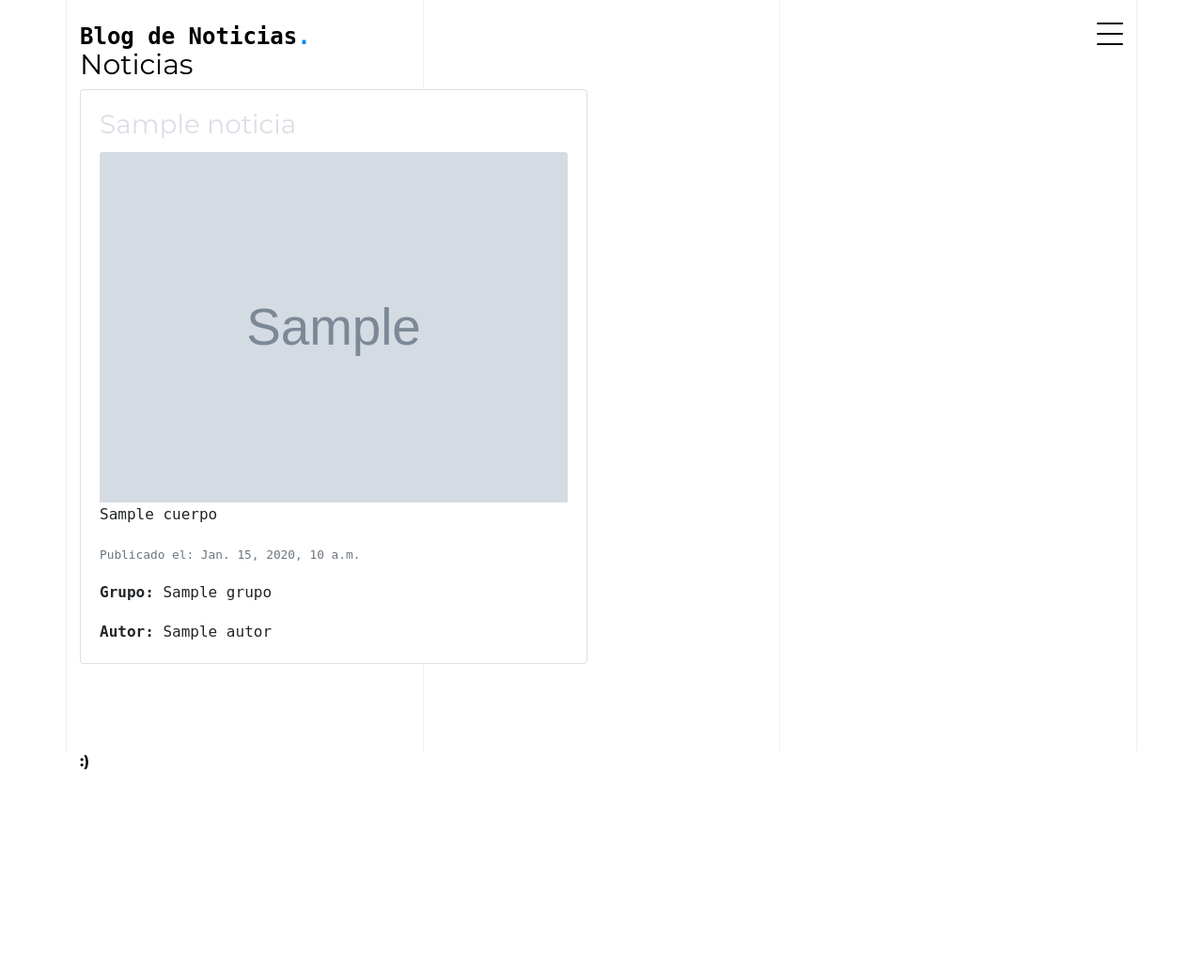
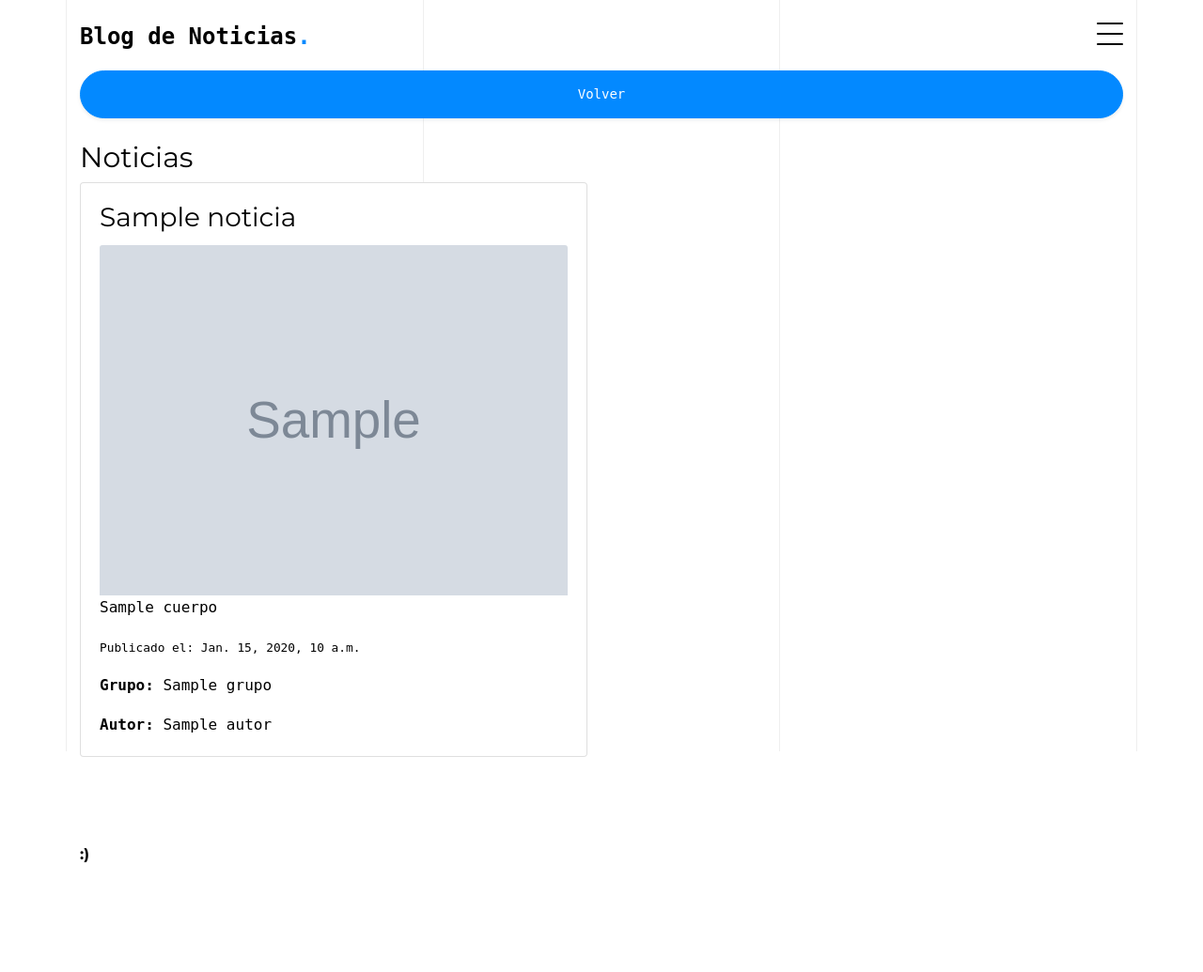
Before and after one commit to sebasgfb/django, a Django app: template CMS/pagina_cms/templates/ver_noticias.html in a window 1280 px wide. Shown: the whole page at 94% size. Before the commit the page ends 820 px from the top, so only its background shows below. Run offline with Django 3.2, Linux system fonts and the light colour scheme; the template is opened without the code that fills it: most values are stand-ins (such as "Sample title", 1, 10 or a date in 2020); grey boxes marked "Sample" are stand-in pictures; some libraries are stand-ins or nearby versions; some web fonts are replaced.

Commit message:
botones de atras

```diff
--- a/CMS/pagina_cms/templates/agregar_noticia.html
+++ b/CMS/pagina_cms/templates/agregar_noticia.html
@@ -12,6 +12,7 @@
                         <path d="M10,10 L50,100 L90,50" stroke="#0389ff"></path>
                     </svg>
                 </div>
+                <a href="{% url 'acceder' %}" class="btn btn-primary btn-block rounded-pill shadow-sm mt-4">Volver</a>
             </div>
         </div>
         <div class="row">
--- a/CMS/pagina_cms/templates/base.html
+++ b/CMS/pagina_cms/templates/base.html
@@ -24,7 +24,6 @@
   <link rel="stylesheet" href="{% static 'css/bootstrap.min.css' %}">
   <link rel="stylesheet" href="{% static 'css/owl.carousel.min.css' %}">
   <link rel="stylesheet" href="{% static 'css/owl.theme.default.min.css' %}">
-  <link rel="stylesheet" href="{% static 'css/jquery.fancybox.min.css' %}">
   <link rel="stylesheet" href="{% static 'fonts/icomoon/style.css' %}">
   <link rel="stylesheet" href="{% static 'fonts/flaticon/font/flaticon.css' %}">
   <link rel="stylesheet" href="{% static 'css/aos.css' %}">
@@ -116,7 +115,6 @@
   <script src="{% static 'js/owl.carousel.min.js' %}"></script>
   <script src="{% static 'js/jquery.animateNumber.min.js' %}"></script>
   <script src="{% static 'js/jquery.waypoints.min.js' %}"></script>
-  <script src="{% static 'js/jquery.fancybox.min.' %}"></script>
   <script src="{% static 'js/aos.js' %}"></script>
   <script src="{% static 'js/wave-animate.js' %}"></script>
   <script src="{% static 'js/circle-progress.js' %}"></script>
--- a/CMS/pagina_cms/templates/usuario_ver.html
+++ b/CMS/pagina_cms/templates/usuario_ver.html
@@ -12,6 +12,7 @@
                         <path d="M10,10 L50,100 L90,50" stroke="#0389ff"></path>
                     </svg>
                 </div>
+                <a href="{% url 'acceder' %}" class="btn btn-primary btn-block rounded-pill shadow-sm mt-4">Volver</a>
             </div>
         </div>
         <div class="row">
--- a/CMS/pagina_cms/templates/ver_noticias.html
+++ b/CMS/pagina_cms/templates/ver_noticias.html
@@ -2,10 +2,21 @@
 
 {% load static %}
 {% block cuerpo %}
+<style>
+    .card-text,
+    .card-title,
+    .text-muted {
+        color: #000 !important;
+    }
+    .card .card-title {
+        color: #000 !important;
+    }
+</style>
 <div class="container">
     <br>
     <br>
-    <h2 class="section-heading">Noticias</h2>
+    <a href="{% url 'acceder' %}" class="btn btn-primary btn-block rounded-pill shadow-sm mt-4">Volver</a>
+    <h2 class="section-heading mt-4">Noticias</h2>
     <div class="row">
         {% for noticia in noticias %}
         <div class="col-lg-6 mb-4">
```
Also changed, not shown: CMS/pagina_cms/templates/ver_noticia_completa.html (+12 -2 lines).
